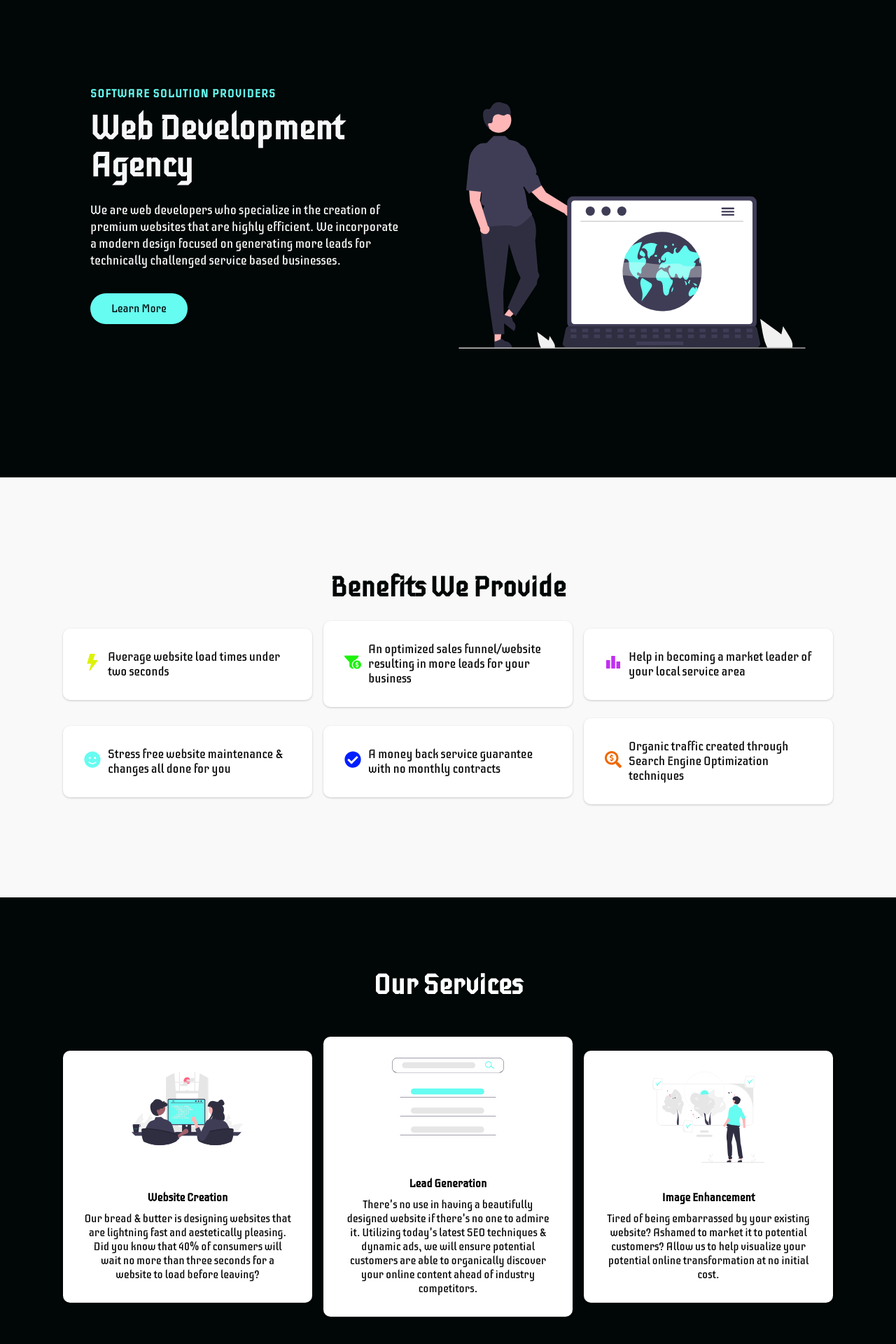
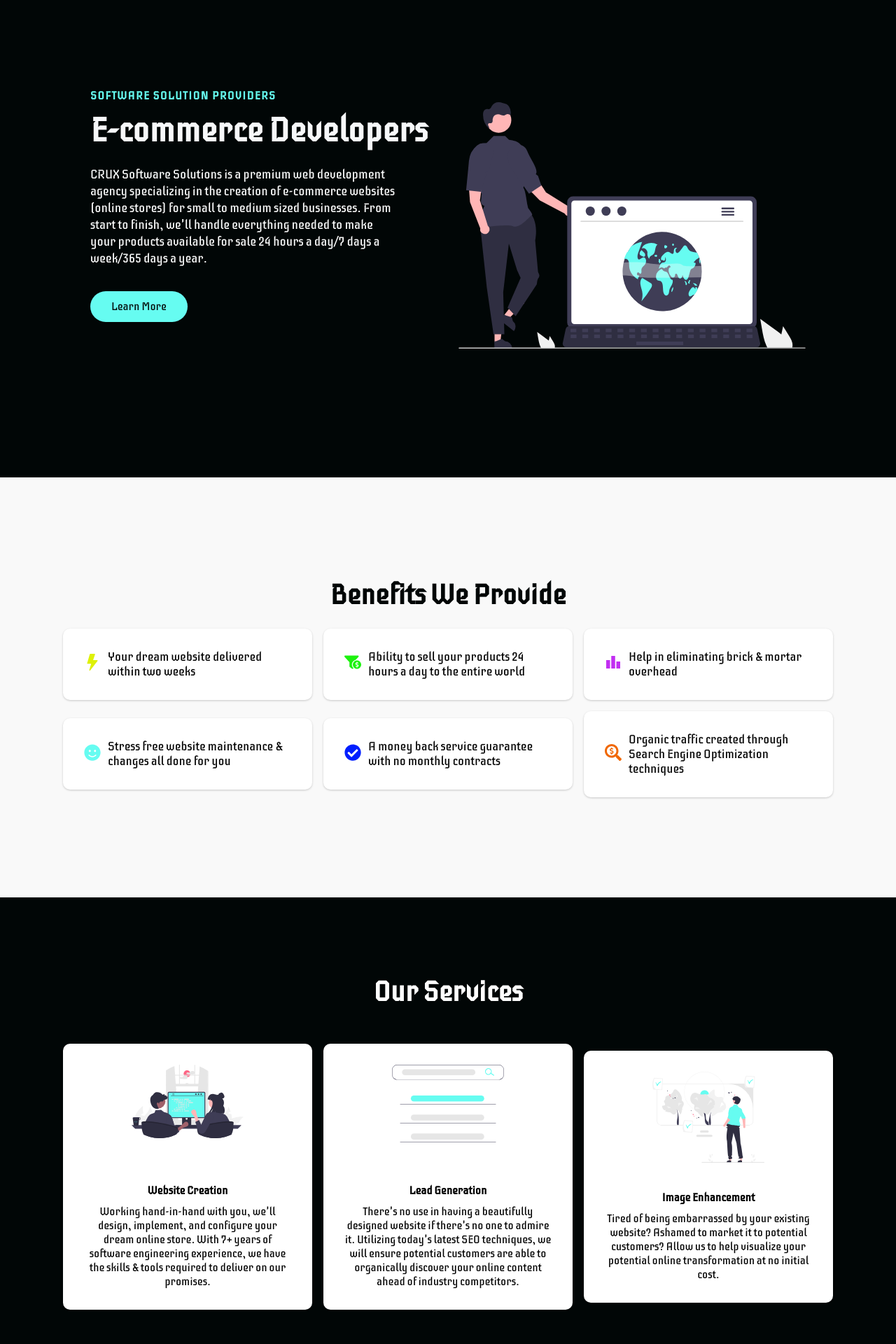
Before and after one commit to mroberson11/cruxmockup, a Next.js app: page / in a window 1280 px wide. Shown: the part 818-2738 px from the top of the page at 70% size. Built offline with nearby package versions, Linux system fonts and the light colour scheme.

Commit message:
Crux Branding Overhaul

```diff
--- a/pages/index.js
+++ b/pages/index.js
@@ -43,7 +43,7 @@
       <InfoSection {...homeObjOne} />
       <Benefits />
       <Services />
-      <InfoSection {...homeObjTwo} />
+      {/* <InfoSection {...homeObjTwo} /> */}
       <InfoSection {...homeObjThree} />
       <Footer />
     </>
--- a/src/components/Benefits/index.js
+++ b/src/components/Benefits/index.js
@@ -39,7 +39,7 @@
               <Lightning />
             </BenefitIcon>
             <BenefitText>
-              Average website load times under two seconds
+              Your dream website delivered within two weeks
             </BenefitText>
           </BenefitItem>
           <BenefitItem>
@@ -47,8 +47,7 @@
               <Funnel />
             </BenefitIcon>
             <BenefitText>
-              An optimized sales funnel/website resulting in more leads for your
-              business
+              Ability to sell your products 24 hours a day to the entire world
             </BenefitText>
           </BenefitItem>
           <BenefitItem>
@@ -56,7 +55,7 @@
               <Leaderboard />
             </BenefitIcon>
             <BenefitText>
-              Help in becoming a market leader of your local service area
+              Help in eliminating brick & mortar overhead
             </BenefitText>
           </BenefitItem>
           <BenefitItem>
--- a/src/components/ContactForm/index.js
+++ b/src/components/ContactForm/index.js
@@ -157,7 +157,7 @@
                 />
                 <SwitchItem
                   name="leads"
-                  switchLabel="I'm interested in social media marketing"
+                  switchLabel="I'm interested in a maintenance package"
                 />
               </CheckListWrapper>
               <FormLabel htmlFor="for">Additional Comments</FormLabel>
--- a/src/components/HeroSection/index.js
+++ b/src/components/HeroSection/index.js
@@ -44,9 +44,10 @@
         )}
       </HeroBg>
       <HeroContent>
-        <HeroH1>Want a website like this?</HeroH1>
+        <HeroH1>Welcome to the Future</HeroH1>
         <HeroP>
-          Only three spots available per month. <br /> Don&apos;t miss out.
+          Where anyone in the world can love <br />
+          your products as much as you do
         </HeroP>
         <HeroBtnWrapper
           whileHover={{
--- a/src/components/InfoSection/Data.js
+++ b/src/components/InfoSection/Data.js
@@ -8,9 +8,9 @@
   lightText: true,
   lightTextDesc: true,
   topLine: "Software Solution Providers",
-  headline: "Web Development Agency",
+  headline: "E-commerce Developers",
   description:
-    "We are web developers who specialize in the creation of premium websites that are highly efficient. We incorporate a modern design focused on generating more leads for technically challenged service based businesses.",
+    "CRUX Software Solutions is a premium web development agency specializing in the creation of e-commerce websites (online stores) for small to medium sized businesses. From start to finish, we'll handle everything needed to make your products available for sale 24 hours a day/7 days a week/365 days a year.",
   buttonLabel: "Learn More",
   imgStart: false,
   img: pic1,
@@ -67,7 +67,7 @@
   topLine: "Get in Touch",
   headline: "Start Your Journey",
   description:
-    "Get in touch with us today in order to learn how we can customize a solution that is guaranteed to meet your needs & revolutionize your online presence. We are available for online appointments, calls, texts, emails, and through our online contact form.",
+    "Get in touch with us today in order to learn how we can customize a solution that is guaranteed to meet your needs & revolutionize your online presence. We are available for online appointments, texts, emails, and through our online contact form.",
   buttonLabel: "Contact Information",
   imgStart: false,
   img: pic3,
--- a/src/components/Navbar/index.js
+++ b/src/components/Navbar/index.js
@@ -85,7 +85,7 @@
                   Services
                 </NavLinks>
               </NavItem>
-              <NavItem
+              {/* <NavItem
                 whileHover={{
                   scale: 1.1,
                 }}
@@ -100,7 +100,7 @@
                 >
                   Why Us
                 </NavLinks>
-              </NavItem>
+              </NavItem> */}
               <NavItem
                 whileHover={{
                   scale: 1.1,
@@ -117,7 +117,7 @@
                   Contact
                 </NavLinks>
               </NavItem>
-              <NavItem
+              {/* <NavItem
                 whileHover={{
                   scale: 1.1,
                 }}
@@ -125,7 +125,7 @@
                 <Link href="/pricing" passHref>
                   <NavLinks>Pricing</NavLinks>
                 </Link>
-              </NavItem>
+              </NavItem> */}
             </NavMenu>
             <NavBtn>
               <Link href="/contact-form" passHref>
--- a/src/components/Services/index.js
+++ b/src/components/Services/index.js
@@ -25,10 +25,10 @@
             </ServicesIcon>
             <ServicesH2>Website Creation</ServicesH2>
             <ServicesP>
-              Our bread & butter is designing websites that are lightning fast
-              and aestetically pleasing. Did you know that 40% of consumers will
-              wait no more than three seconds for a website to load before
-              leaving?
+              Working hand-in-hand with you, we'll design, implement, and
+              configure your dream online store. With 7+ years of software
+              engineering experience, we have the skills & tools required to
+              deliver on our promises.
             </ServicesP>
           </ServicesCard>
           <ServicesCard>
@@ -39,9 +39,9 @@
             <ServicesP>
               There&apos;s no use in having a beautifully designed website if
               there&apos;s no one to admire it. Utilizing today&apos;s latest
-              SEO techniques & dynamic ads, we will ensure potential customers
-              are able to organically discover your online content ahead of
-              industry competitors.
+              SEO techniques, we will ensure potential customers are able to
+              organically discover your online content ahead of industry
+              competitors.
             </ServicesP>
           </ServicesCard>
           <ServicesCard>
--- a/src/components/Sidebar/index.js
+++ b/src/components/Sidebar/index.js
@@ -25,15 +25,15 @@
           <SidebarLink to="services" onClick={toggle}>
             Services
           </SidebarLink>
-          <SidebarLink to="why" onClick={toggle}>
+          {/* <SidebarLink to="why" onClick={toggle}>
             Why Us
-          </SidebarLink>
+          </SidebarLink> */}
           <SidebarLink to="information" onClick={toggle}>
             Contact
           </SidebarLink>
-          <Link href="/pricing" passHref>
+          {/* <Link href="/pricing" passHref>
             <SidebarLink>Pricing</SidebarLink>
-          </Link>
+          </Link> */}
         </SidebarMenu>
         <SideBtnWrap>
           <Link href="/contact-form" passHref>
```
Also changed, not shown: src/components/About/index.js (+13 -13 lines), src/components/FAQs/index.js (+2 -17 lines).
